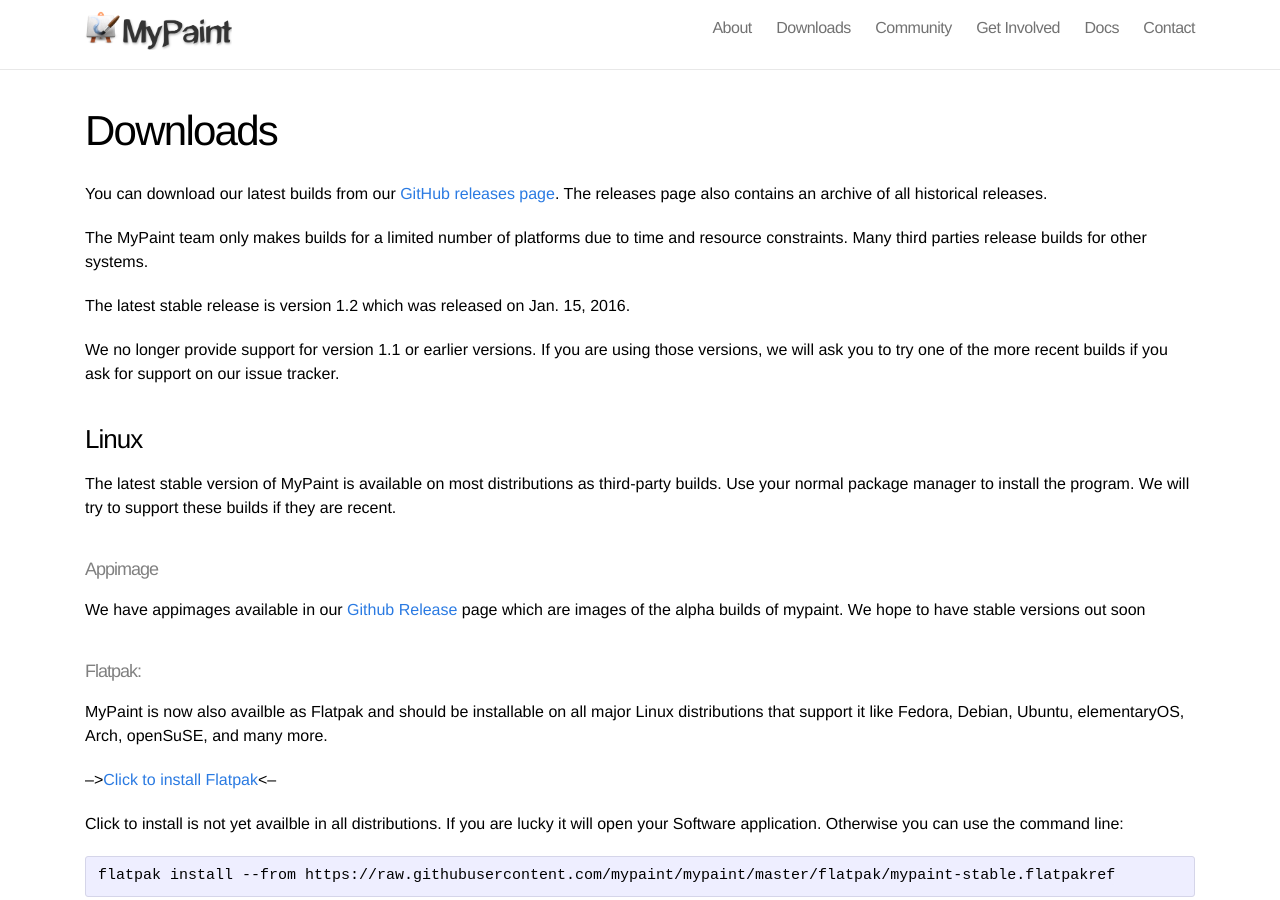
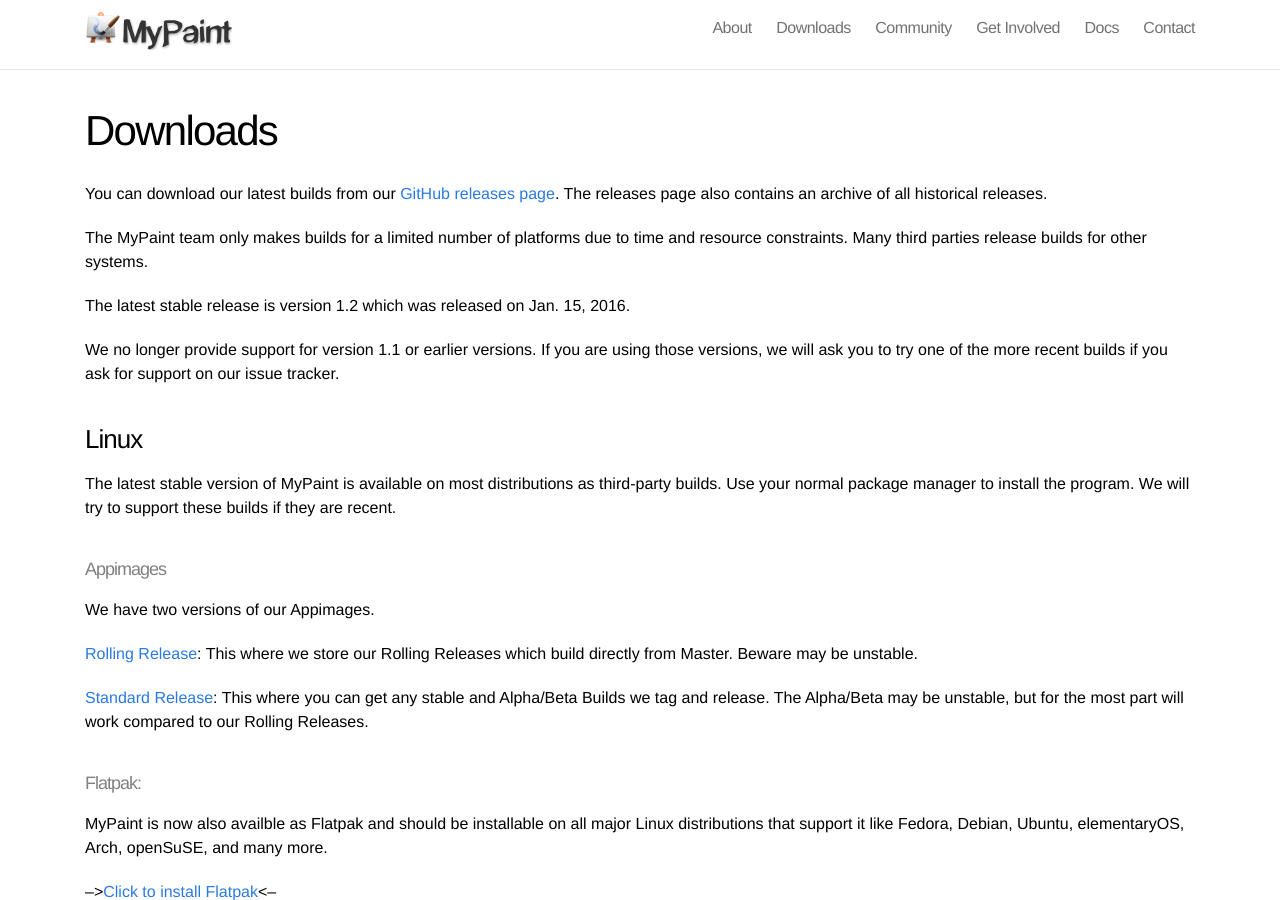
Before and after one commit to mypaint/website-2015, a Jekyll site: the page built from downloads.md, in a window 1280 px wide and 900 px high. Built offline with Jekyll 4.4.1, drawn with Linux system fonts in a browser that asks for light colours.

Commit message:
Update Appimage Section
Updated links for appimages to state where to get our rolling releases and our main releases.

```diff
--- a/downloads.md
+++ b/downloads.md
@@ -27,11 +27,17 @@
 Use your normal package manager to install the program.
 We will try to support these builds if they are recent.
 
-#### Appimage
+#### Appimages
 
-We have appimages available in our [Github Release][downloads.releases]
-page which are images of the alpha builds of mypaint. We hope to
-have stable versions out soon
+We have two versions of our Appimages.
+
+[Rolling Release][downloads.rolling]: This where we store our Rolling
+Releases which build directly from Master. Beware may be unstable.
+
+[Standard Release][downloads.releases]: This where you can get any stable
+and Alpha/Beta Builds we tag and release. The Alpha/Beta may be unstable,
+but for the most part will work compared to our Rolling Releases.
+
 
 #### Flatpak:
 
@@ -116,7 +122,8 @@
 If you release brushpacks which meet our [Licensing Policy][brush.policy],
 they could be considered for inclusion in the next release.
 
-[downloads.releases]: https://github.com/mypaint/mypaint-appimage/releases
+[downloads.rolling]: https://github.com/mypaint/mypaint-appimage/releases
+[downloads.releases]: https://github.com/mypaint/mypaint/releases
 [downloads.alpha]: https://ci.appveyor.com/project/achadwick/mypaint
 
 [linux.ppa]: https://launchpad.net/~achadwick/+archive/ubuntu/mypaint-testing
```
